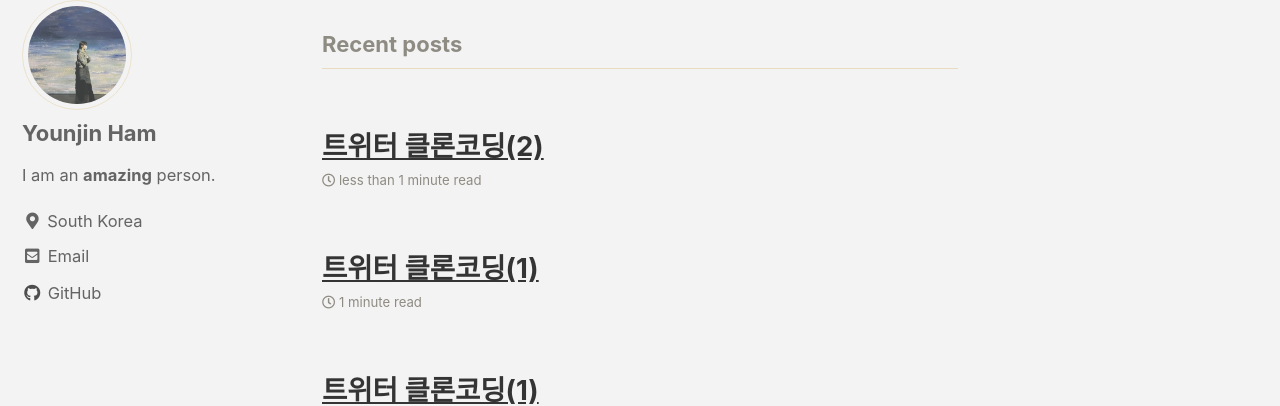
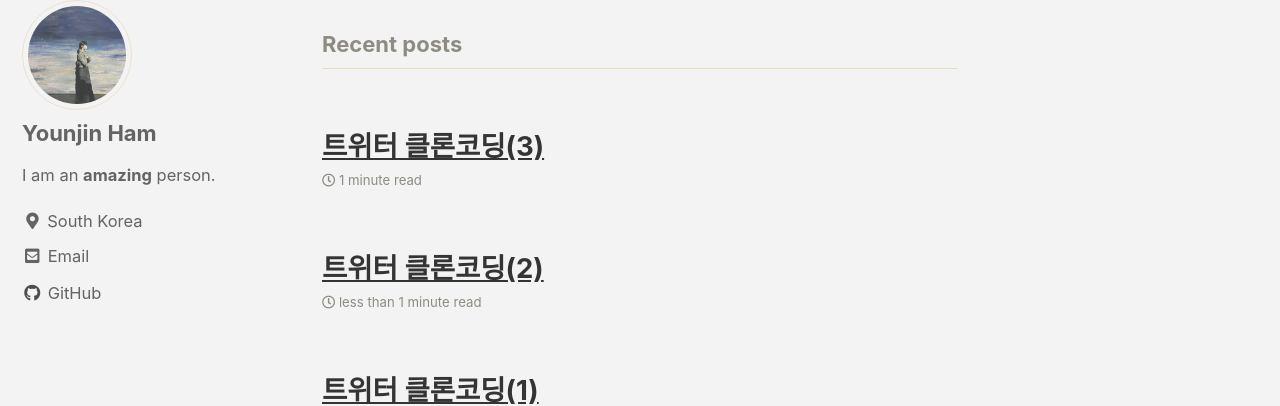
Before and after one commit to YounJ00/YounJ00.github.io, a Jekyll site: the page built from index.html, in a window 1280 px wide and 953 px high. Shown: the part 111-517 px from the top of the window. Built offline with Jekyll 4.4.1, drawn with Linux system fonts in a browser that asks for light colours; cached includes are drawn as plain includes; the list of posts is cut into pages by our own code; some of the changed lines change nothing that is shown.

Commit message:
DevLog Posting_4

```diff
--- a/_posts/2022-01-12-Router Setup.md
+++ b/_posts/2022-01-12-Router Setup.md
@@ -1,5 +1,5 @@
 ---
-title:  "트위터 클론코딩(1)"
+title:  "트위터 클론코딩(3)"
 excerpt: ""
 
 categories:
@@ -10,8 +10,8 @@ tags:
 toc: true
 toc_sticky: true
 
-date: 2022-01-06
-last_modified_at: 2022-01-06
+date: 2022-01-12
+last_modified_at: 2022-01-12
 ---
 ## Router Setup
 우리는 이제 우리의 application의 구조를 잡아햐 한다.<br>
```
